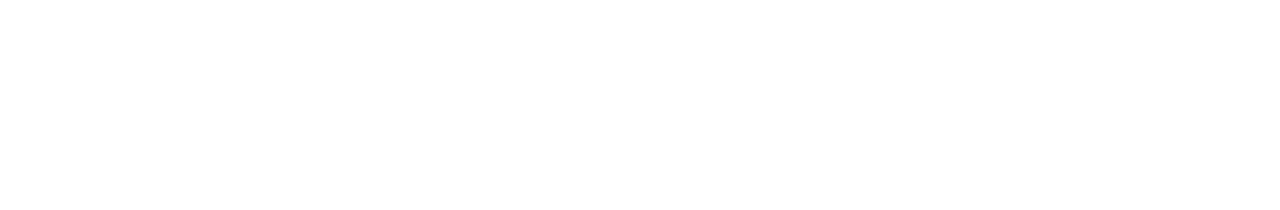
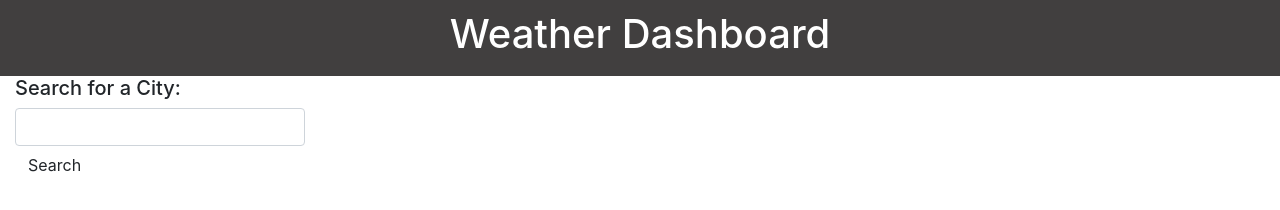
Before and after one commit to SpencerFife/weather-api, a plain HTML site: page index.html in a window 1280 px wide. Drawn offline with nearby package versions, Linux system fonts and the light colour scheme.

Commit message:
adding html functionality, some css, marking out space for java

```diff
--- a/index.html
+++ b/index.html
@@ -11,9 +11,26 @@
       crossorigin="anonymous"
     />
     <link rel="stylesheet" href="style.css" />
-    <title>Weather App</title>
+    <title>Weather Dashboard App</title>
   </head>
   <body>
+    <!--header-->
+    <div class="header">
+      <h1>Weather Dashboard</h1>
+    </div>
+
+    <!--search bar/search button-->
+    <div class="form-group col-md-3">
+      <h1 id="citySearch">Search for a City:</h1>
+      <input type="text" class="form-control" id="inputCity" />
+      <button type="button" id="searchButton" class="btn btn-default">
+        <span class="glyphicon glyphicon-search">Search</span>
+      </button>
+    </div>
+    <!--div for displaying cities-->
+    <!--div for displaying current city-->
+    <!--div for displaying the forecast-->
+
     <!--Bootstrap js-->
     <script
       src="https://code.jquery.com/jquery-3.4.1.slim.min.js"
--- a/javascript.js
+++ b/javascript.js
@@ -1 +1,8 @@
+//ajax
+$.ajax({
+    url:
+    method: 'GET'
+})
 //javascript
+//variables
+//functions
--- a/style.css
+++ b/style.css
@@ -0,0 +1,11 @@
+.header {
+    padding: 10px;
+    text-align: center;
+    background: rgb(65, 63, 63);
+    color: white;
+    font-size: 15px;
+}
+
+#citySearch {
+    font-size: 20px;
+}
```
